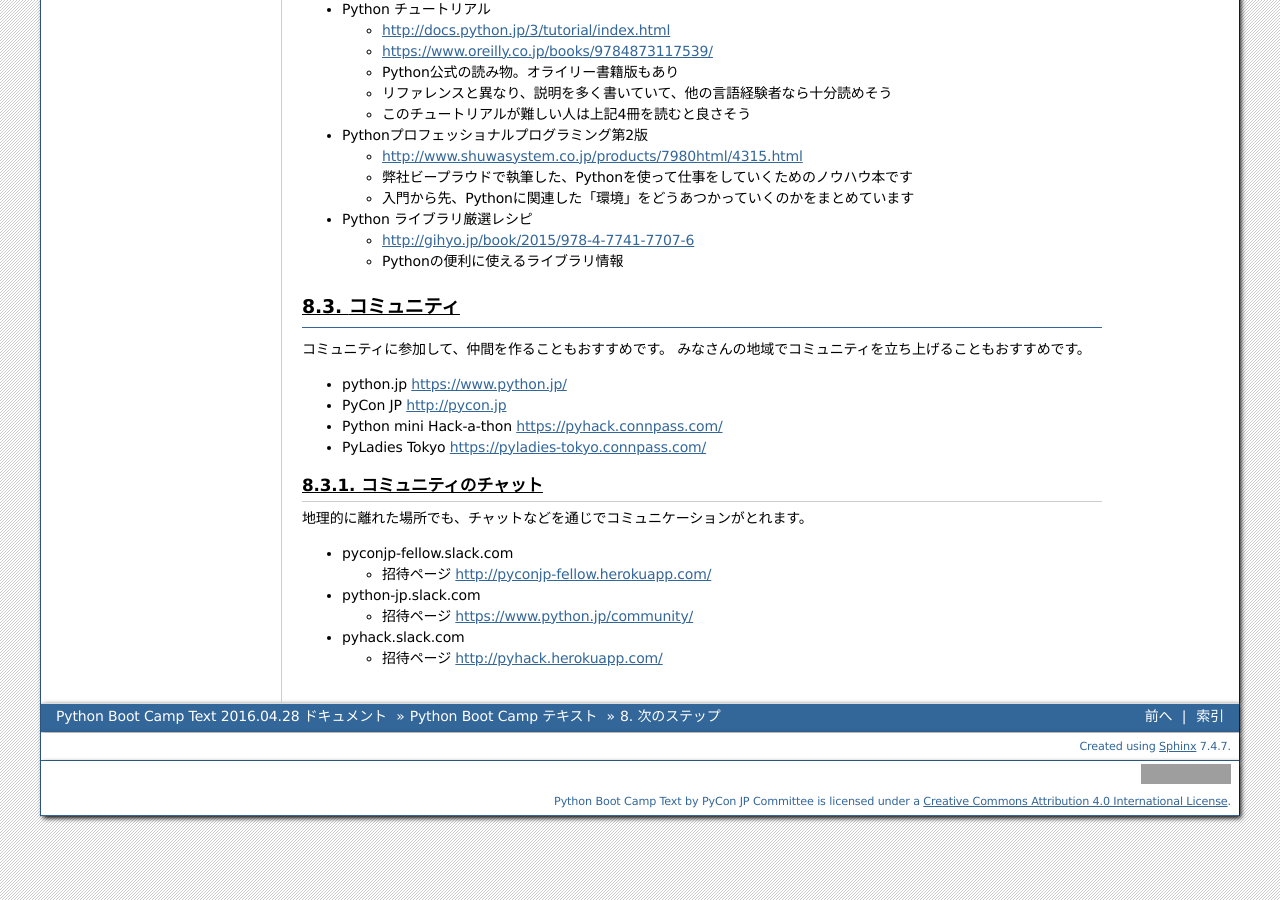
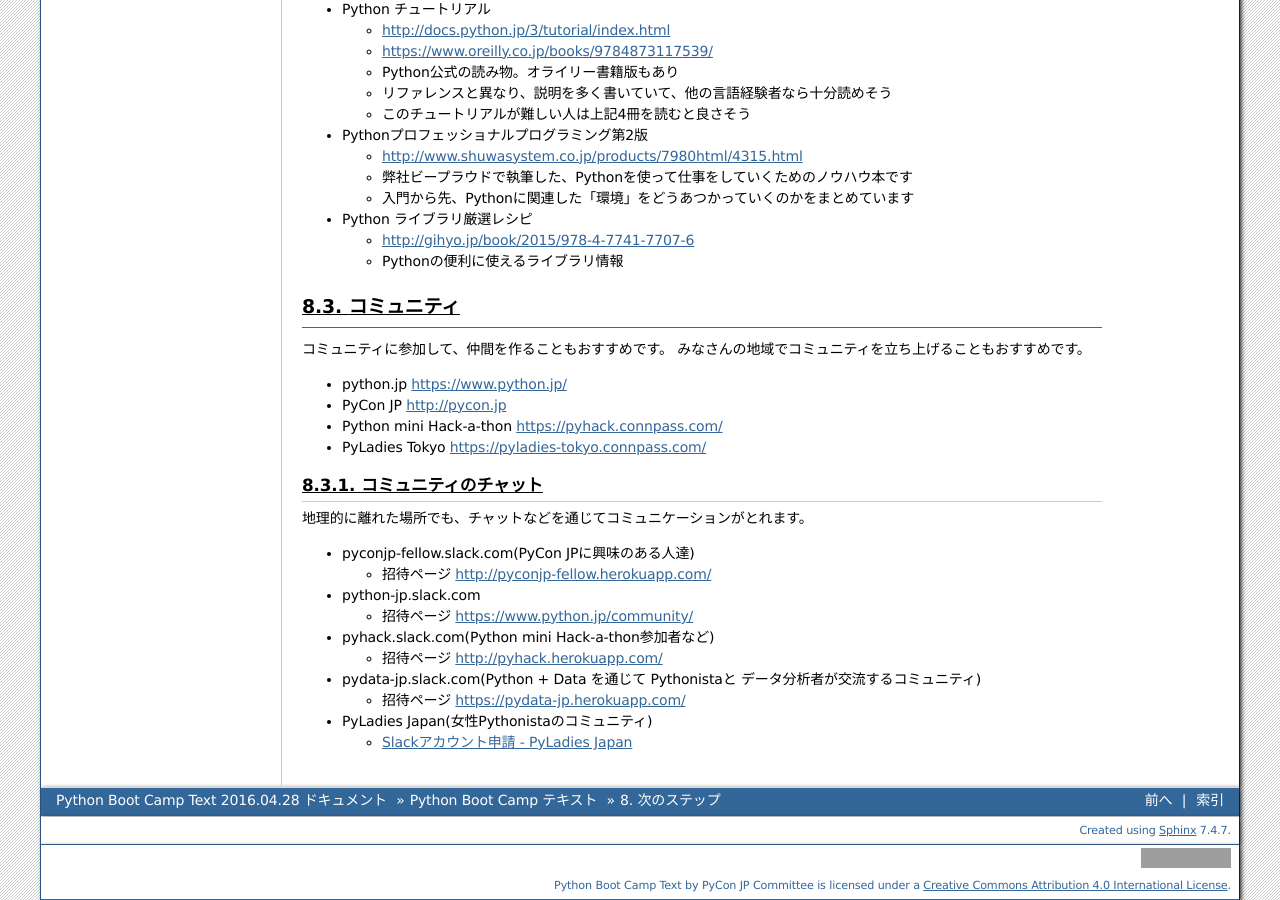
Before and after one commit to pyconjp/pycamp.pycon.jp, a Sphinx documentation site: the page built from source/textbook/8_nextstep.rst, in a window 1280 px wide and 900 px high, scrolled down 1389 px. Built offline with Sphinx 7.4.7, drawn with Linux system fonts in a browser that asks for light colours; grey boxes are pictures that could not be loaded.

Commit message:
refs #83 typo修正、チャットの説明などを追加

```diff
--- a/source/textbook/8_nextstep.rst
+++ b/source/textbook/8_nextstep.rst
@@ -99,14 +99,20 @@
 
 コミュニティのチャット
 ----------------------
-地理的に離れた場所でも、チャットなどを通じでコミュニケーションがとれます。
+地理的に離れた場所でも、チャットなどを通じてコミュニケーションがとれます。
 
-* pyconjp-fellow.slack.com
+* pyconjp-fellow.slack.com(PyCon JPに興味のある人達)
 
   * 招待ページ http://pyconjp-fellow.herokuapp.com/
 * python-jp.slack.com
 
   * 招待ページ https://www.python.jp/community/
-* pyhack.slack.com
+* pyhack.slack.com(Python mini Hack-a-thon参加者など)
 
   * 招待ページ http://pyhack.herokuapp.com/
+* pydata-jp.slack.com(Python + Data を通じて Pythonistaと データ分析者が交流するコミュニティ)
+
+  * 招待ページ https://pydata-jp.herokuapp.com/
+* PyLadies Japan(女性Pythonistaのコミュニティ)
+
+  * `Slackアカウント申請 - PyLadies Japan <https://docs.google.com/forms/d/e/1FAIpQLSelRdBGus7o6MsijTZiTt1kFAoFYQlwYgrBPQOrGVwGlAmHNg/viewform>`_
```
